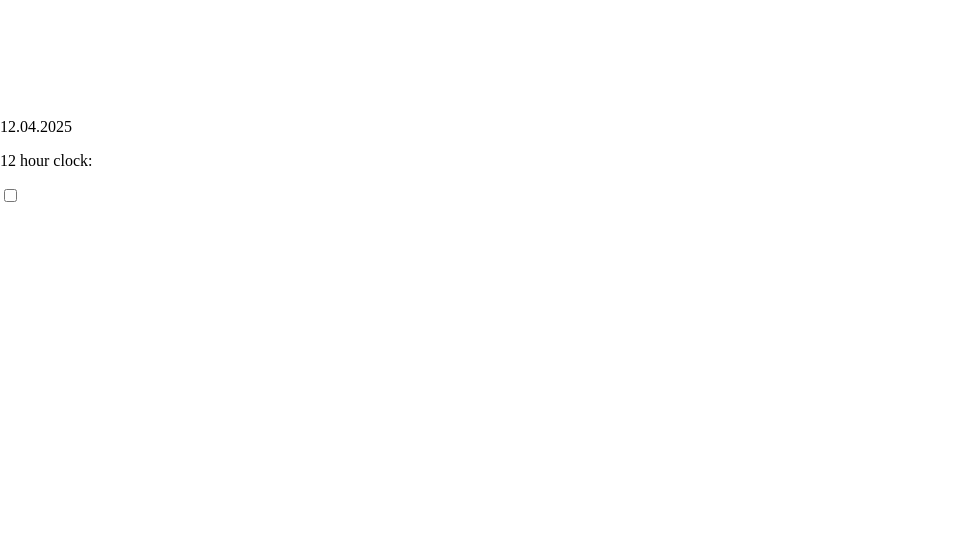
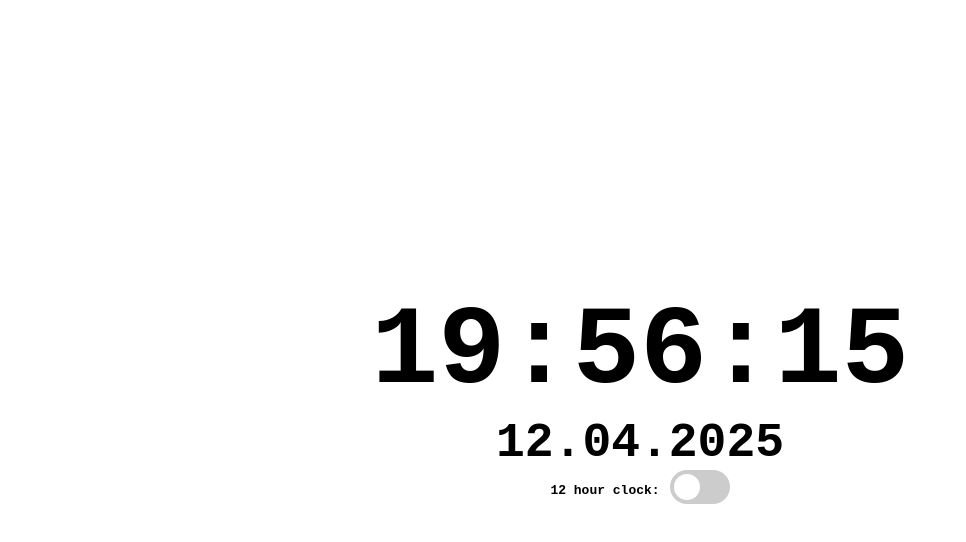
Before and after one commit to Rei0003/Digital-clock, a plain HTML site: page index.html in a window 1280 px wide. Shown: the whole page, without its empty margins (0-966 px from the left). Drawn offline with Linux system fonts and the light colour scheme.

Commit message:
Update style.css

```diff
--- a/style.css
+++ b/style.css
@@ -1,24 +1,77 @@
 body{
-  background-image: url(background.jpg);
-  background-position: center;
-  background-repeat: no-repeat;
-  background-size: cover;
-  background-attachment: fixed;
   margin: 0;
 }
-#clock-container{
+#clock_container{
   display: flex;
+  align-items: center;
   justify-content: center;
-  align-items: center;
   height: 100vh;
+  flex-direction: column;
+  font-family: monospace;
+  font-weight: bold;
+}
+#time-controls{
+  display: flex;
+  flex-direction: row;
+  gap: 10px;
 }
 #clock{
-  font-family: monospace;
-  font-size: 6.5rem;
-  font-weight: bold;
+  font-size: 7rem;
   text-align: center;
-  color: white;
-  backdrop-filter: blur(5px);
-  background-color: hsl(0, 0%, 100%, 0.1);
   width: 100%;
 }
+#date{
+  font-size: 3rem;
+  text-align: center;
+  width: 100%;
+}
+.switch{
+  position: relative;
+  display: inline-block;
+  width: 60px;
+  height: 34px;
+}
+.switch input {
+  opacity: 0;
+  width: 0;
+  height: 0;
+}
+.slider{
+  position: absolute;
+  cursor: pointer;
+  top: 0;
+  left: 0;
+  right: 0;
+  bottom: 0;
+  background-color: #ccc;
+  -webkit-transition: .4s;
+  transition: .4s;
+}
+.slider:before {
+  position: absolute;
+  content: "";
+  height: 26px;
+  width: 26px;
+  left: 4px;
+  bottom: 4px;
+  background-color: white;
+  -webkit-transition: .4s;
+  transition: .4s;
+}
+input:checked + .slider {
+  background-color: #2196F3;
+}
+input:focus + .slider {
+  box-shadow: 0 0 1px #2196F3;
+}
+input:checked + .slider:before {
+  -webkit-transform: translateX(26px);
+  -ms-transform: translateX(26px);
+  transform: translateX(26px);
+}
+.slider.round {
+  border-radius: 34px;
+}
+.slider.round::before {
+  border-radius: 34px;
+}
```
